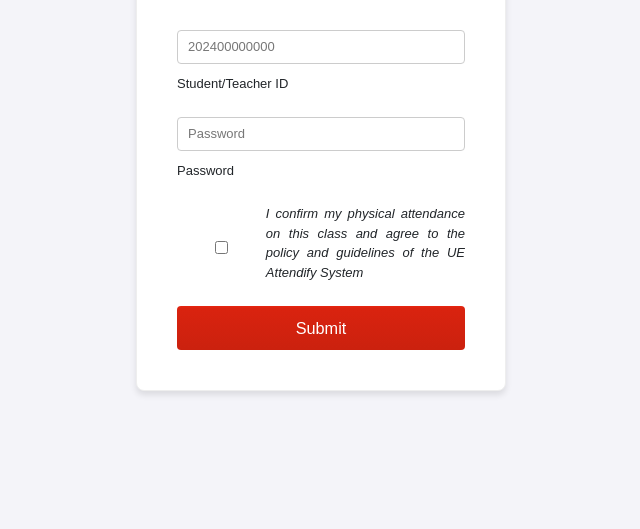
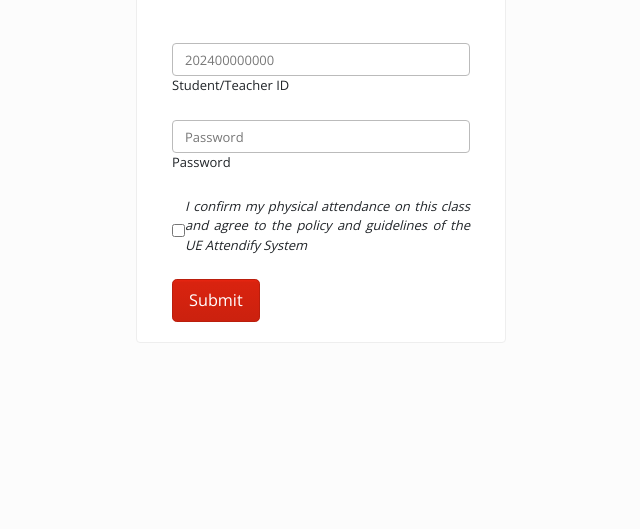
Before and after one commit to ict312ai/attendifytestrun, a plain HTML site: page index.html in a window 1280 px wide. Shown: the part 271-800 px from the top of the page, without its empty margins (319-959 px from the left). Drawn offline with nearby package versions, Linux system fonts and the light colour scheme.

Commit message:
Update index.html

```diff
--- a/index.html
+++ b/index.html
@@ -10,85 +10,7 @@
     <!-- Bootswatch Simplex Theme -->
     <link rel="stylesheet" href="https://stackpath.bootstrapcdn.com/bootswatch/4.5.2/simplex/bootstrap.min.css">
     <!-- Custom CSS -->
-    <link rel="stylesheet" href="styles.css">
-    <style>
-        body {
-            font-family: Arial, sans-serif;
-            margin: 0;
-            background-color: #f4f4f9;
-            position: relative;
-            overflow: hidden;
-            height: 100vh;
-        }
-
-        .background-image {
-            background-image: url('uesocialogp.png');
-            background-size: cover;
-            background-position: center;
-            position: absolute;
-            top: 0;
-            left: 0;
-            right: 0;
-            bottom: 0;
-            z-index: -1;
-        }
-
-        h3 {
-            color: #BA0001;
-            font-size: 36px;
-            font-weight: 600;
-        }
-
-        .login-container {
-            background: white;
-            padding: 20px;
-            border-radius: 8px;
-            box-shadow: 0 4px 6px rgba(0, 0, 0, 0.1);
-            width: 300px;
-            z-index: 1;
-        }
-
-        .login-container h2 {
-            text-align: center;
-            margin-bottom: 20px;
-        }
-
-        .login-container input {
-            width: 100%;
-            padding: 10px;
-            margin: 10px 0;
-            border: 1px solid #ccc;
-            border-radius: 4px;
-        }
-
-        .login-container button {
-            width: 100%;
-            padding: 10px;
-            background-color: #007bff;
-            color: white;
-            border: none;
-            border-radius: 4px;
-            cursor: pointer;
-        }
-
-        .login-container button:hover {
-            background-color: #0056b3;
-        }
-
-        #redirectionButton {
-            margin-top: 20px;
-            display: none;
-        }
-
-        #success-section {
-           display: none;
-          position: absolute;
-            top: 50%;
-             left: 50%;
-           transform: translate(-50%, -50%);
-            z-index: 1;}
-
-    </style>
+    <link rel="stylesheet" href="drrr.css">
 </head>
 
 <body class="d-flex justify-content-center align-items-center">
```
